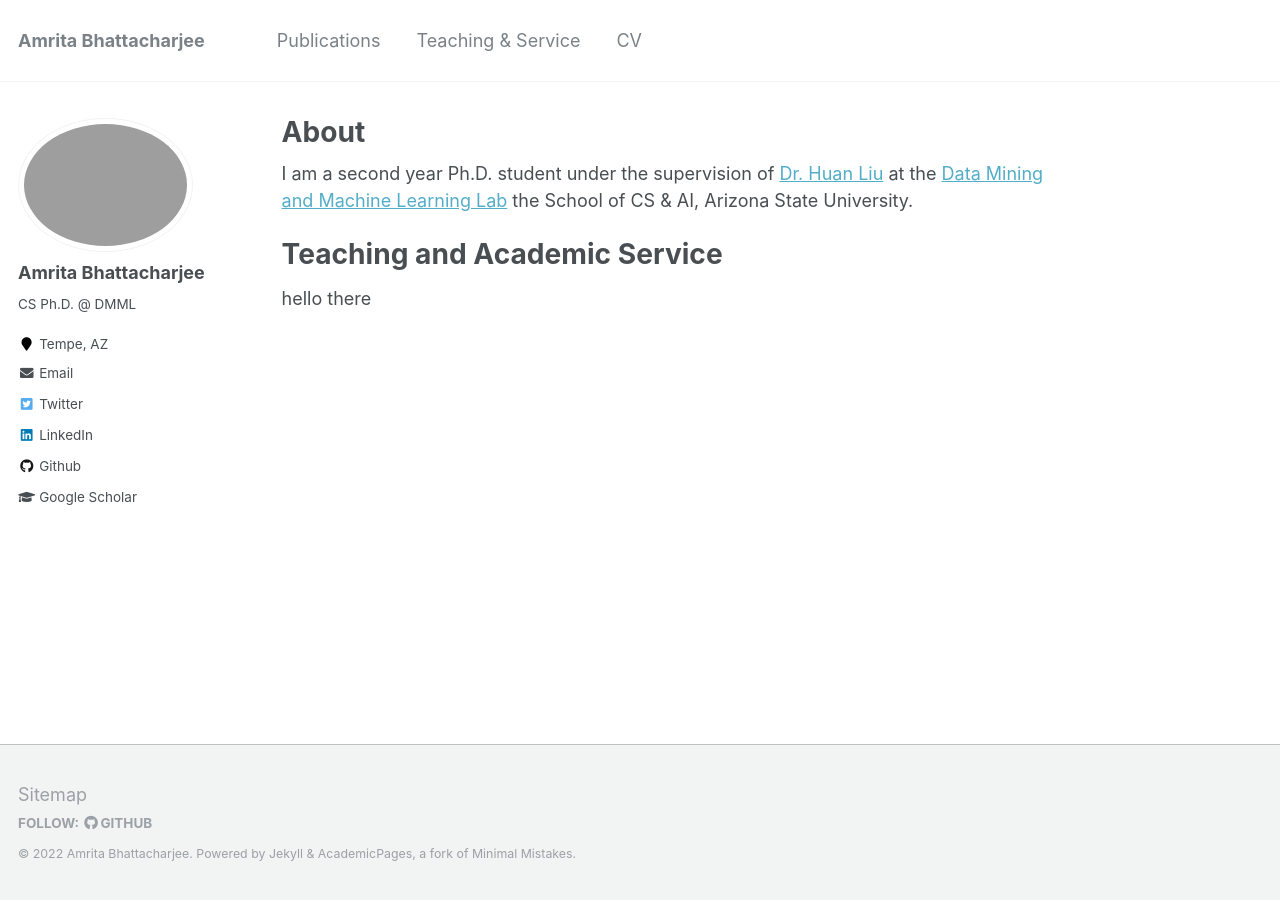
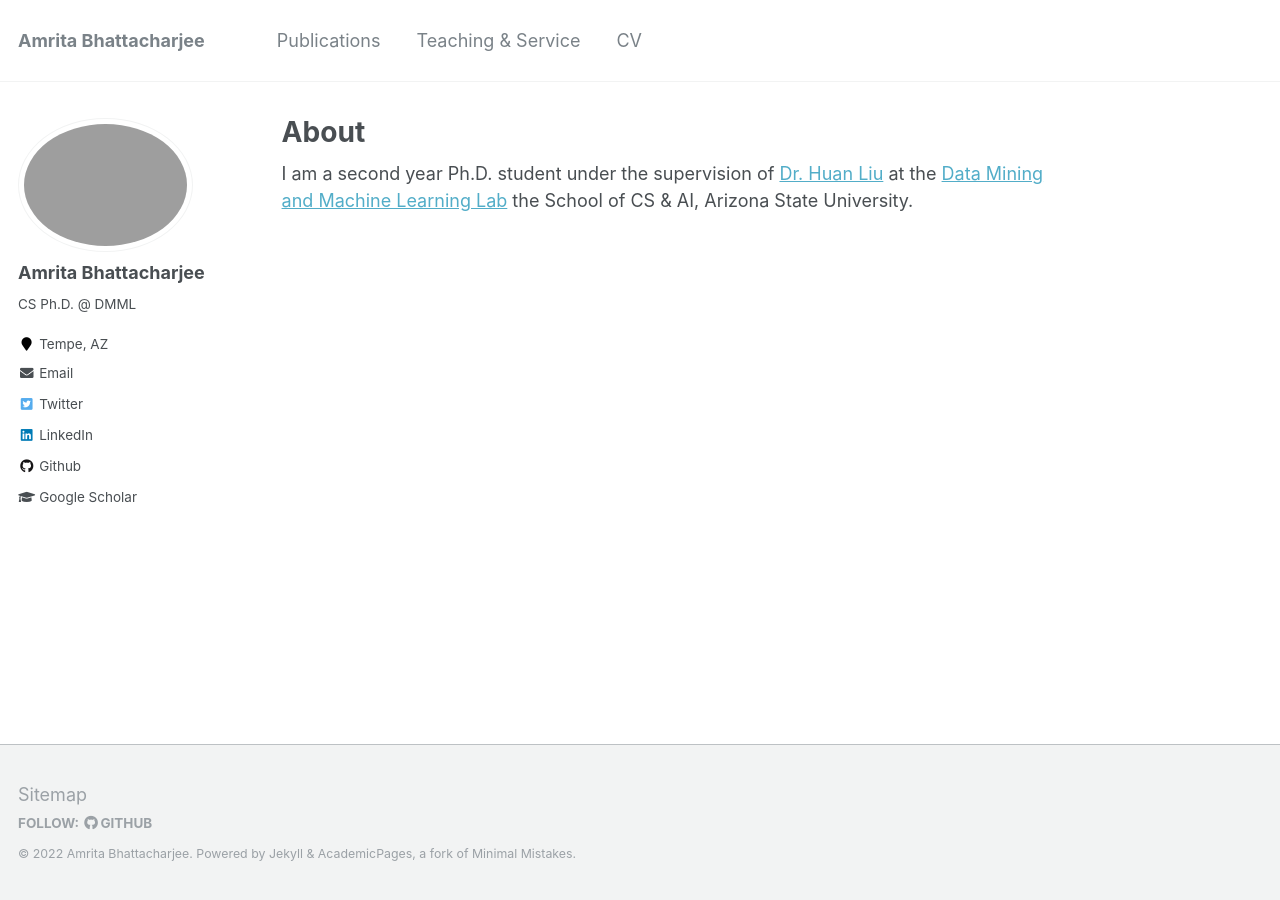
Before and after one commit to AmritaBh/AmritaBh.github.io, a Jekyll site: the page built from _pages/about.md, in a window 1280 px wide. Built offline with Jekyll 4.4.1, drawn with Linux system fonts in a browser that asks for light colours; a file with an impossible date is left out.

Commit message:
minor fix

```diff
--- a/_pages/about.md
+++ b/_pages/about.md
@@ -9,8 +9,3 @@ redirect_from:
 ---
 
 I am a second year Ph.D. student under the supervision of [Dr. Huan Liu](https://www.public.asu.edu/~huanliu/) at the [Data Mining and Machine Learning Lab](https://dmml.asu.edu/home)  the School of CS & AI, Arizona State University.
-
-
-# Teaching and Academic Service
-
-hello there
```
